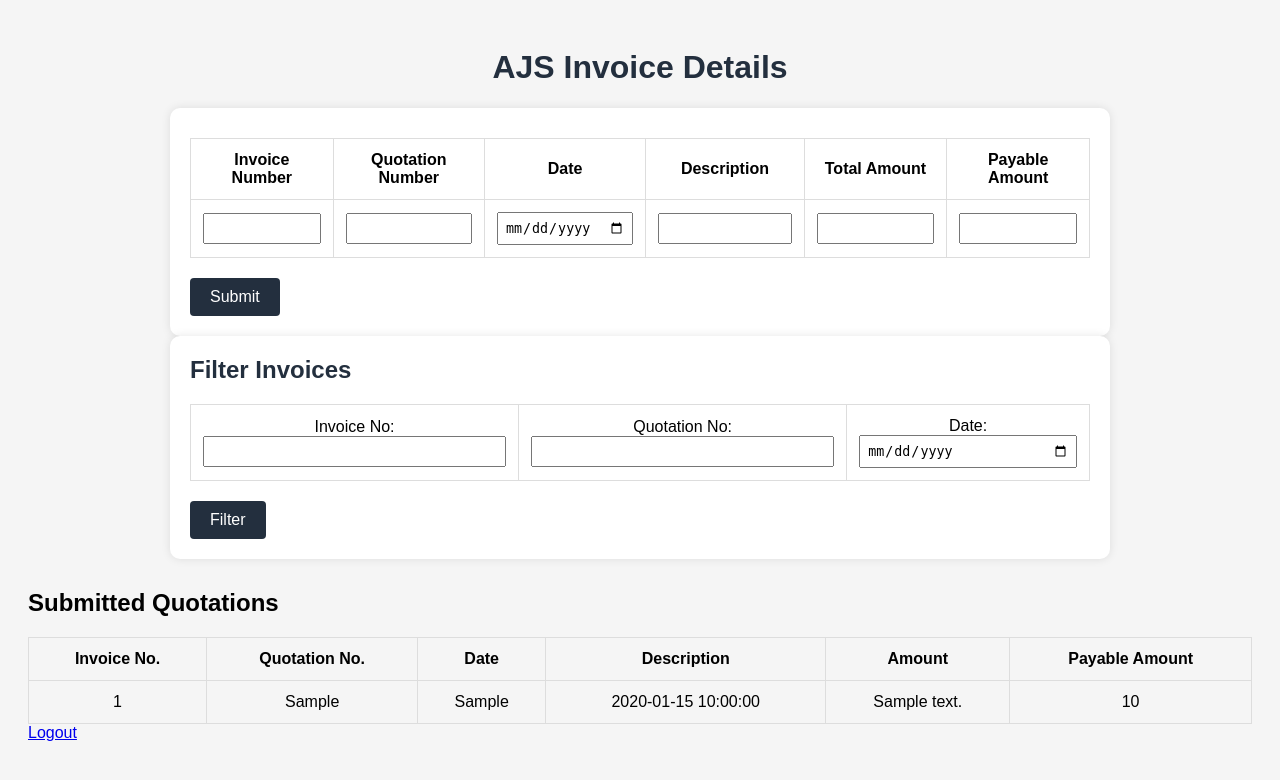
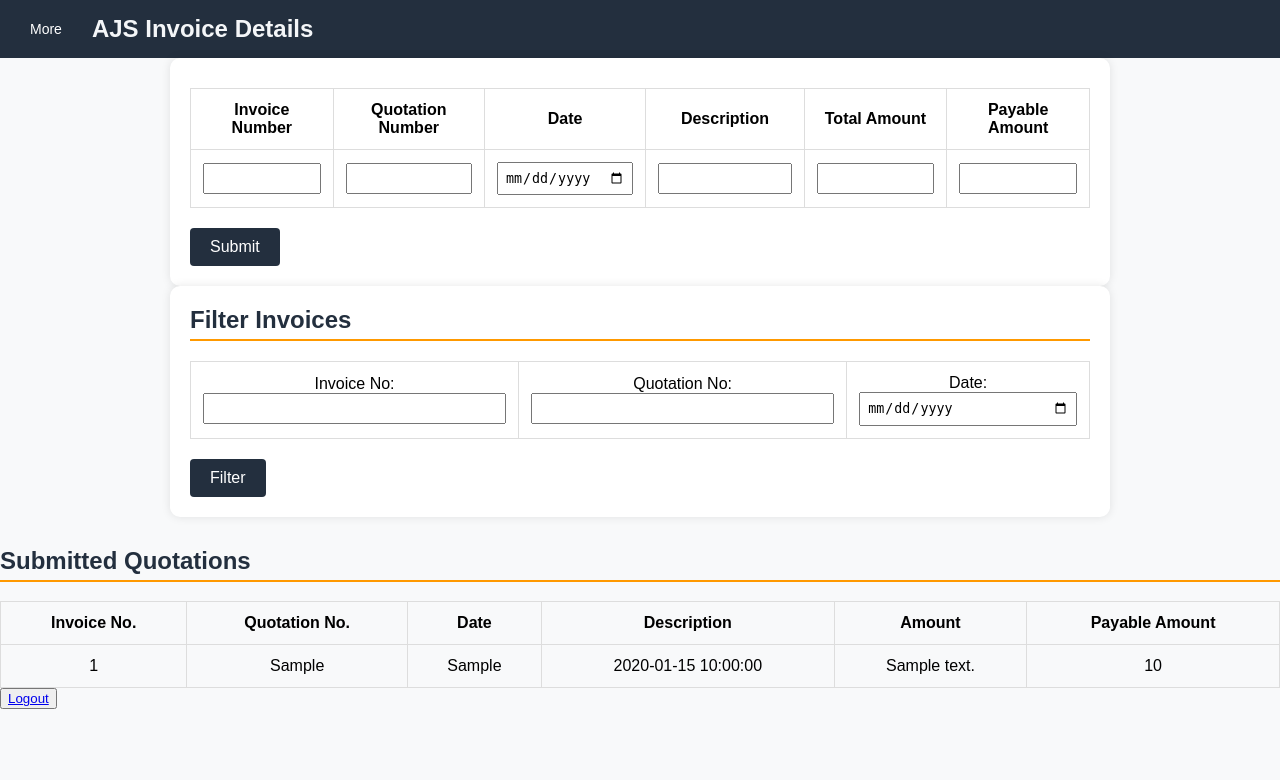
Before and after one commit to Akarsh-Rajgit/AJS-db, a Flask app: page /invoice in a window 1280 px wide. Shown: the top 780 px of the page. Run offline with Flask 3, Linux system fonts and the light colour scheme; tables that the repository leaves empty or names only in its code hold one stand-in row (values such as "Sample post").

Commit message:
Refactor invoice.html to use external stylesheet

```diff
--- a/templates/invoice.html
+++ b/templates/invoice.html
@@ -4,15 +4,12 @@
     <meta charset="UTF-8">
     <meta name="viewport" content="width=device-width, initial-scale=1.0">
     <title>AJS-Invoice details</title>
+    <link rel="stylesheet" href="{{ url_for('static', filename='style.css') }}">
     <style>
-    body {
-      font-family: Arial, sans-serif;
-      background: #f5f5f5;
-      padding: 20px;
-    }
+    /* body style removed to use style.css */
     h1 {
       text-align: center;
-      color: #232f3e;
+      color: #f4f6f8;
     }
     form {
       width: 90%;
@@ -46,7 +43,7 @@
       justify-content: center;
       gap: 8px;
     }
-    button {
+    #sub {
       margin-top: 20px;
       padding: 10px 20px;
       font-size: 16px;
@@ -56,13 +53,31 @@
       border-radius: 4px;
       cursor: pointer;
     }
-    button:hover {
+    #sub:hover {
       background-color: #1a2533;
     }
   </style>
 </head>
 <body>
-    <h1>AJS Invoice Details</h1>
+    <header>
+    <div style="display: flex; align-items: center; gap: 20px;">
+        <div class="dropdown">
+            <button class="dropbtn">More <i class="fa fa-caret-down"></i></button>
+            <div class="dropdown-content">
+                <a href="/home">Home</a>
+                <a href="/quotation">Quotation</a>
+                <a href="/invoice">Invoice</a>
+            </div>
+        </div>
+        <h1>AJS Invoice Details</h1>
+    </div>
+    </header>
+
+    {% if error %}
+    <div style="color: red; background: #fee; padding: 10px; border: 1px solid red; margin: 10px auto; width: 90%; max-width: 900px; border-radius: 5px; text-align: center;">
+        {{ error }}
+    </div>
+    {% endif %}
 
   <form action="/invoice" method="POST">
     <table>
@@ -87,7 +102,7 @@
         </tr>
       </tbody>
     </table>
-    <button type="submit">Submit</button>
+    <button id="sub" type="submit">Submit</button>
   </form>
 
   <form method="get" action="/invoice" style="width: 90%; max-width: 900px; margin: 0 auto 30px auto; background: white; padding: 20px; box-shadow: 0 0 10px rgba(0,0,0,0.1); border-radius: 10px;">
@@ -99,7 +114,7 @@
       <td><label>Date:</label><br><input type="date" name="date"></td>
     </tr>
   </table>
-  <button type="submit">Filter</button>
+  <button id = "sub"type="submit">Filter</button>
 </form>
 
   <div class="output-table">
@@ -129,6 +144,6 @@
       </tbody>
     </table>
   </div>
-<a href="{{ url_for('logout') }}">Logout</a>
+<button><a href="{{ url_for('logout') }}">Logout</a></button>
 </body>
 </html>
```
